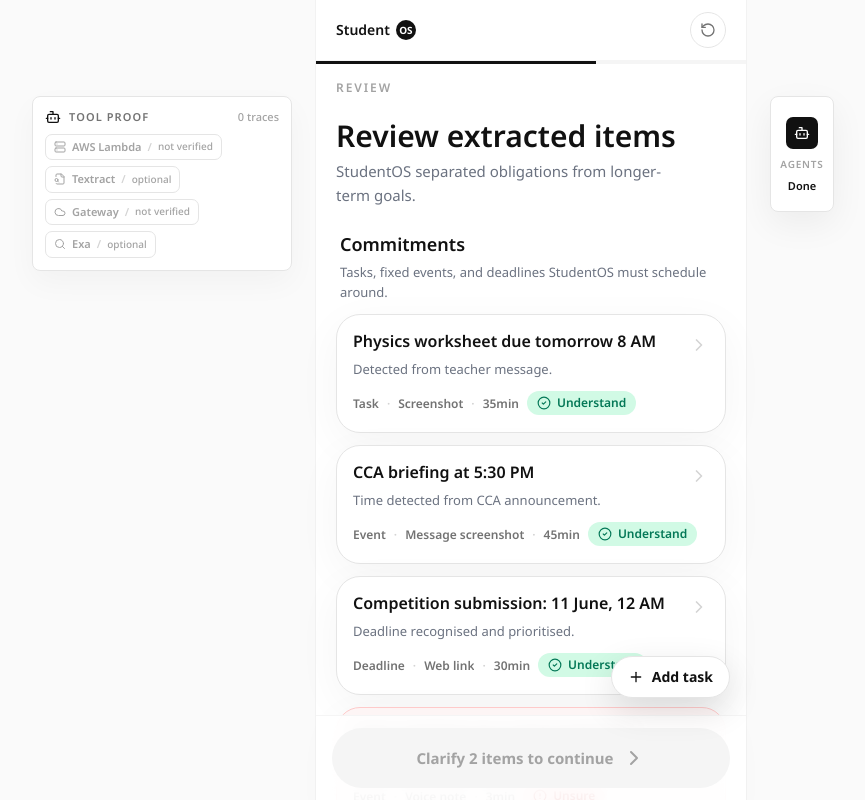
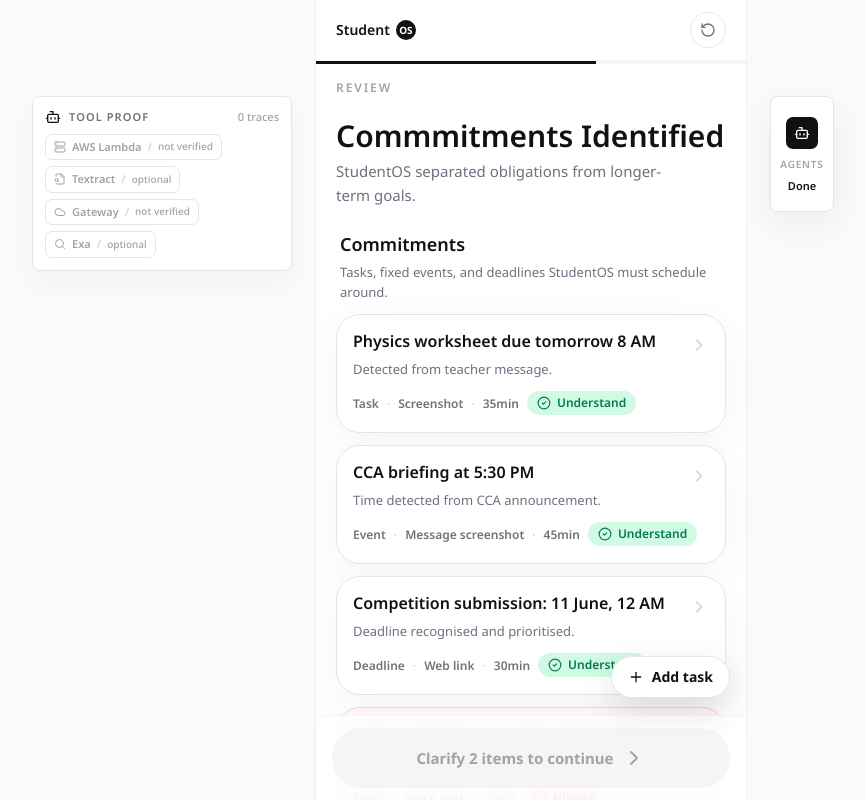
Before and after one commit to zandenkoh/StudentOS, a Next.js app: page /commitments in a window 1280 px wide. Shown: the top 800 px of the page, without its empty margins (109-974 px from the left). Built offline with nearby package versions, Linux system fonts and the light colour scheme.

Commit message:
chore: update title in commitments page header for clarity

```diff
--- a/src/app/commitments/page.tsx
+++ b/src/app/commitments/page.tsx
@@ -2234,7 +2234,7 @@ export default function CommitmentsPage() {
               className="space-y-6"
             >
               <ScreenHeader
-                title="Review extracted items"
+                title="Commmitments Identified"
                 subtitle="StudentOS separated obligations from longer-term goals."
               />
               <div className="lg:hidden">
```
